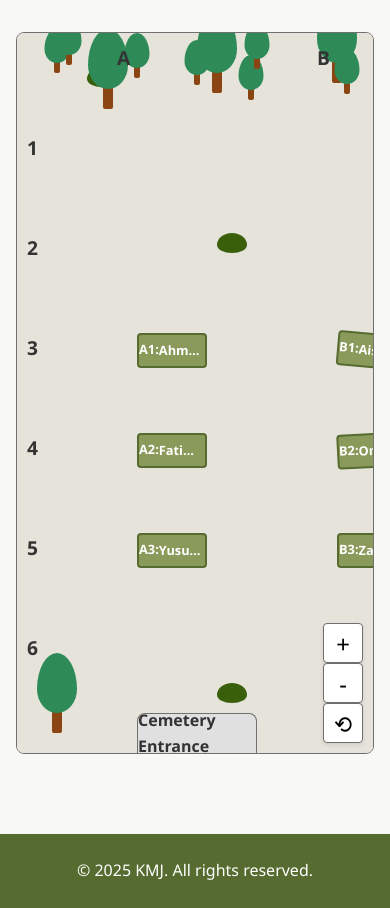
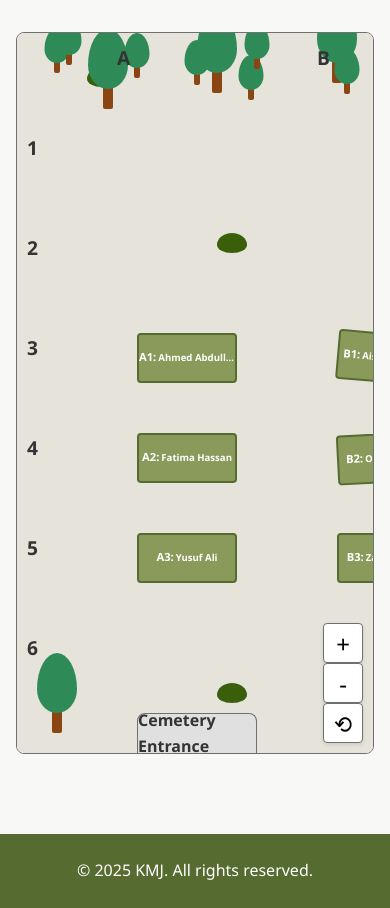
Before and after one commit to yoosufhaffejee/memorial-map, a plain HTML site: page index.html in a window 390 px wide. Shown: the part 789-1697 px from the top of the page. Drawn offline with Linux system fonts and the light colour scheme; no server answers.

Commit message:
Improved readability

```diff
--- a/style.css
+++ b/style.css
@@ -623,15 +623,24 @@ footer {
 
 @media (max-width: 480px) {
     .grave {
-        width: 70px;
-        height: 35px;
-        font-size: 0.2rem;
+        width: 100px;
+        height: 50px;
+        font-size: 0.7rem;
         z-index: 5;
     }
 
+    .grave-name {
+        font-size: 0.6rem;
+        max-width: 95%;
+        overflow: hidden;
+        text-overflow: ellipsis;
+        white-space: nowrap;
+    }
+
     .plot-attachment {
-        font-size: 0.8rem;
-        margin-bottom: 0.2rem;
+        font-size: 0.7rem;
+        margin-bottom: 0.1rem;
+        margin-right: 2px;
     }
 
     .cemetery-map {
```
